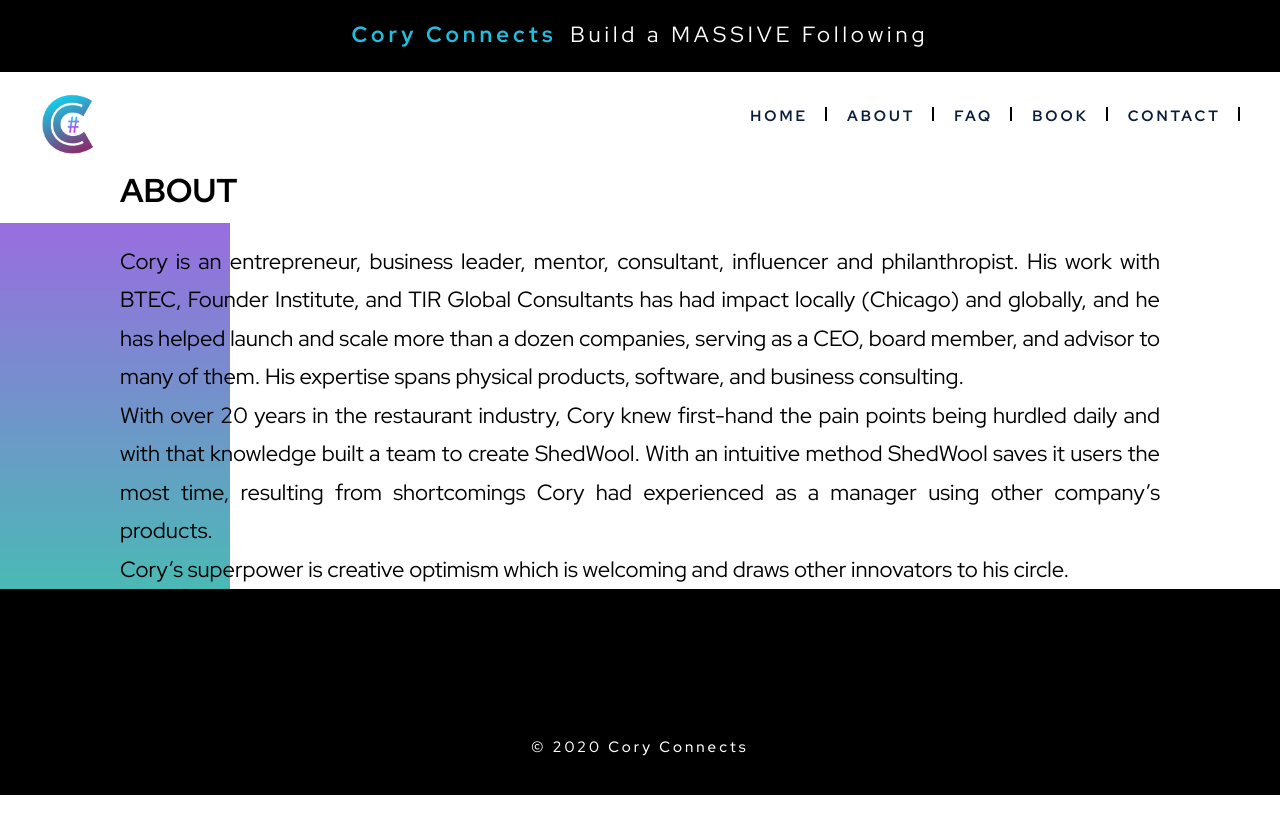
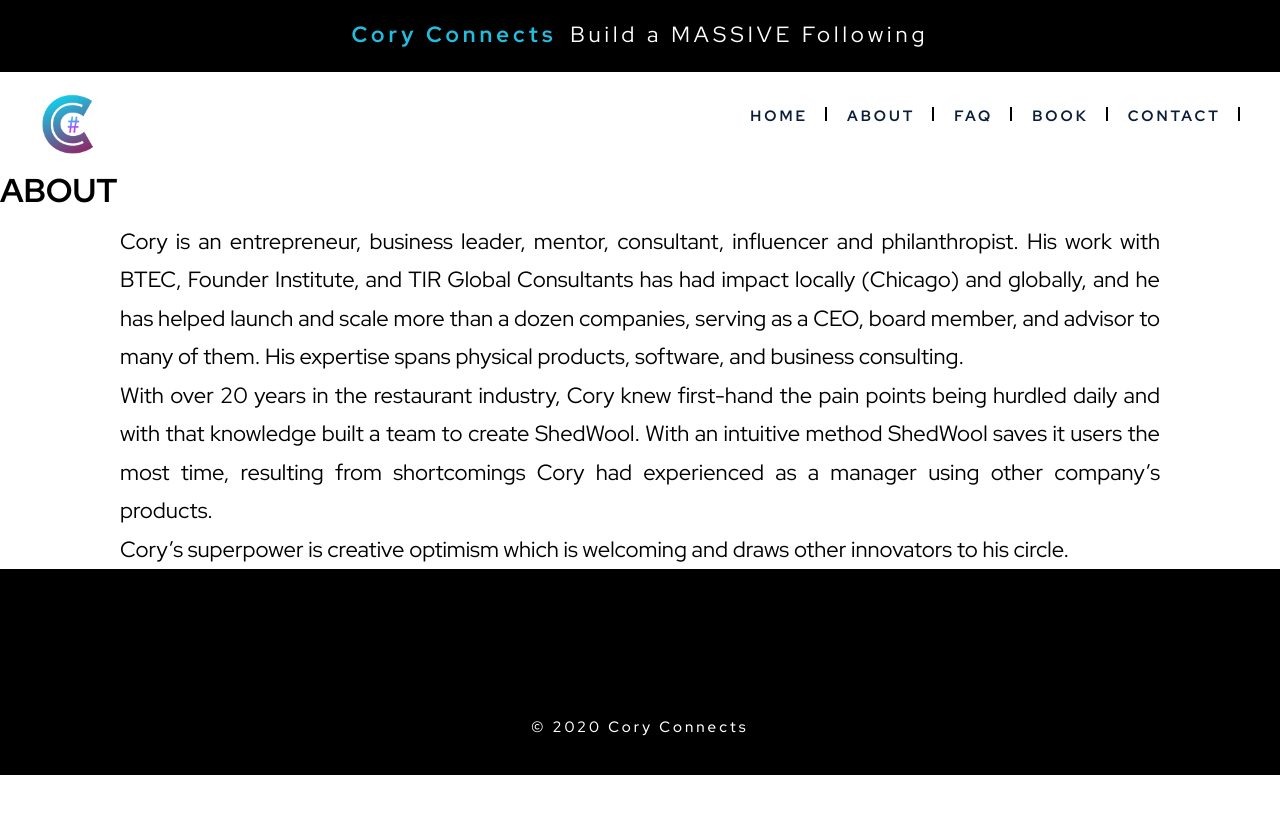
Before and after one commit to andreanthony/andreanthony.github.io, a Jekyll site: the page coryabout.html, which Jekyll copies as it is, in a window 1280 px wide. Shown: the top 834 px of the page. Built offline with Jekyll 4.4.1, drawn with Linux system fonts in a browser that asks for light colours.

Commit message:
Update coryabout.html

```diff
--- a/coryabout.html
+++ b/coryabout.html
@@ -57,11 +57,11 @@
 		</div>
 	</div>
     <div class="page-hero">
-	<div class="page-hero-in section-inner">
+	<div class="section_04">
 				<h1>ABOUT</h1>
 	</div>
 </div>
-<div class="section_02">
+<div class="section_04">
 <post>
 Cory is an entrepreneur, business leader, mentor, consultant, influencer and philanthropist. His work with BTEC, Founder Institute, and TIR Global Consultants has had impact locally (Chicago) and globally, and he has helped launch and scale more than a dozen companies, serving as a CEO, board member, and advisor to many of them. His expertise spans physical products, software, and business consulting.
 <br>
```
